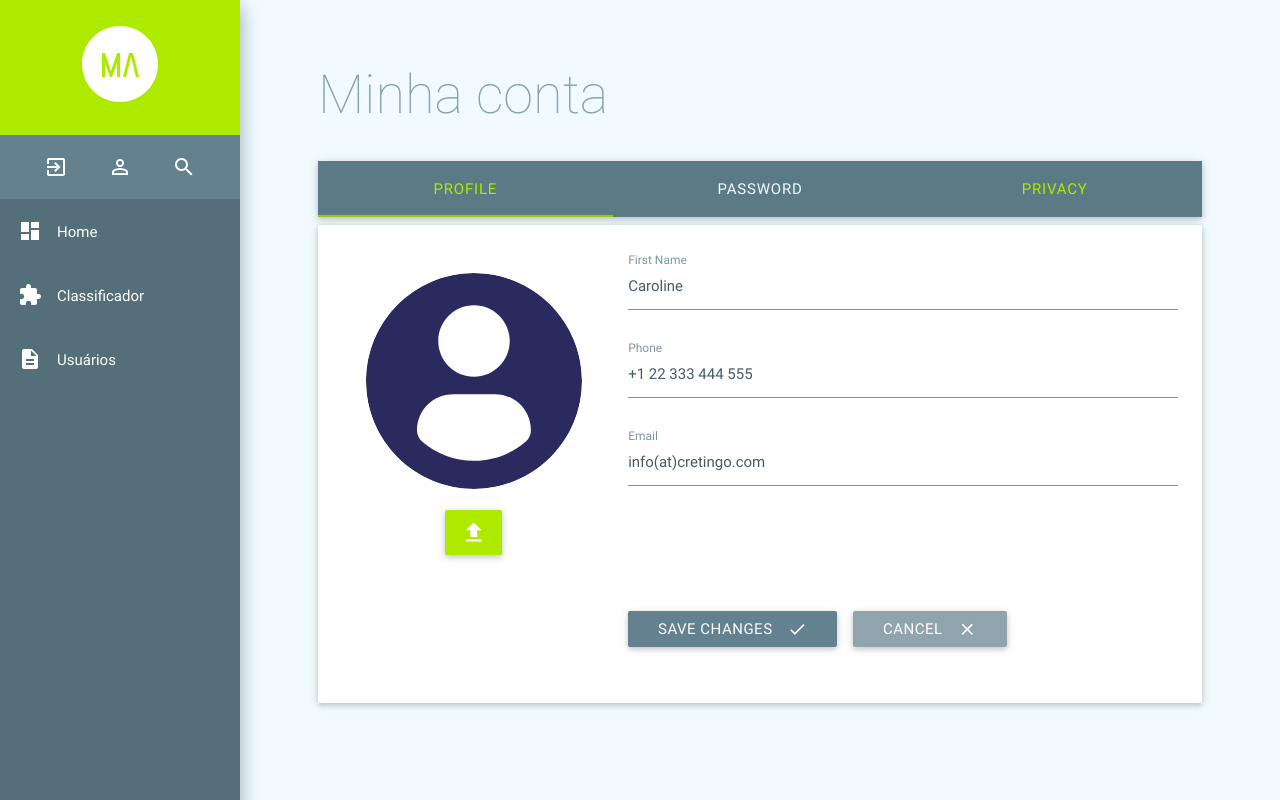
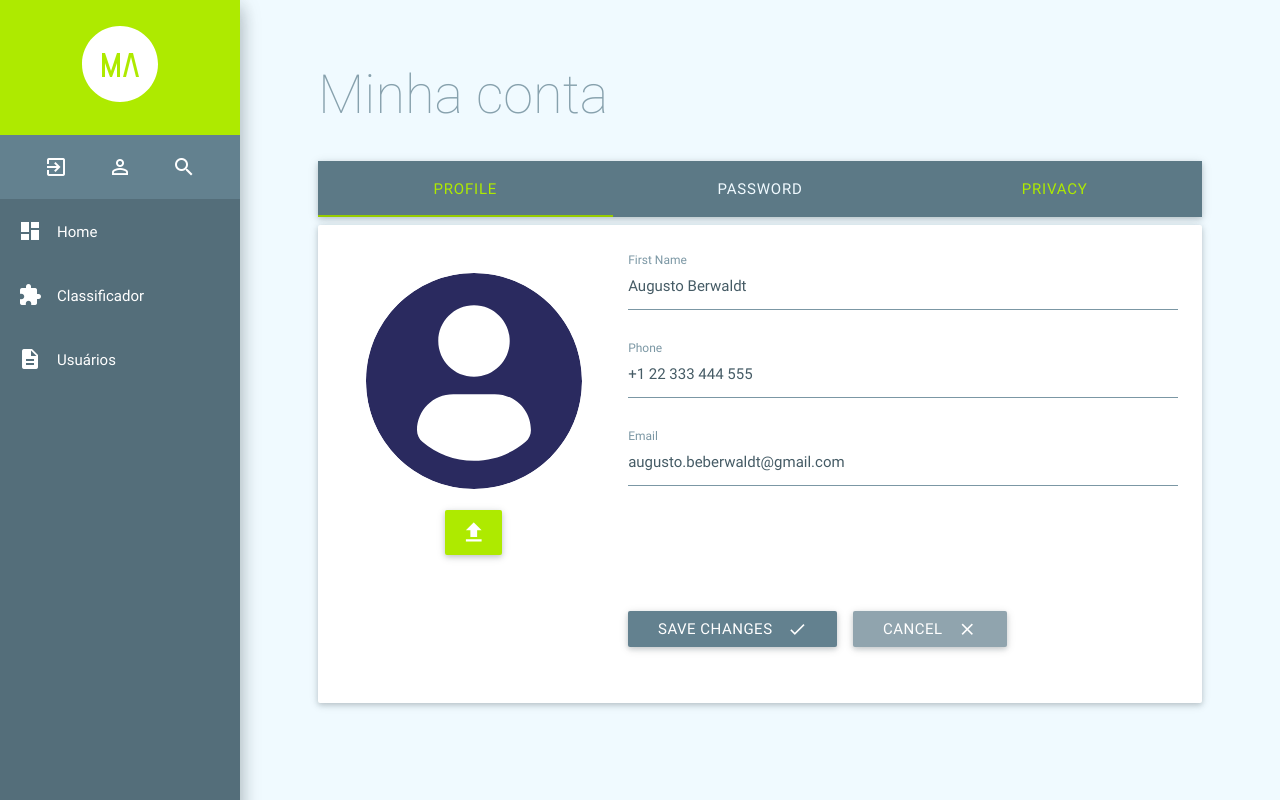
Before and after one commit to augustoberwaldt/skin-system, a Django app: page /app/account in a window 1280 px wide. Run offline with Django 3.2, Linux system fonts and the light colour scheme; a user stored in the database is signed in; some libraries are stand-ins or nearby versions.

Commit message:
FIX: ajusta profile

```diff
--- a/administrator/templates/account/elements/profile.html
+++ b/administrator/templates/account/elements/profile.html
@@ -6,7 +6,7 @@
 				<div class="col s12 m8 push-m4">
 				<!-- Personal info FIELDS -->
 					<div class="input-field">
-						<input id="first_name" type="text" class="validate" value="Caroline">
+						<input id="first_name" type="text" class="validate" value="{{ user.first_name }}">
 						<label for="first_name" class="active">First Name</label>
 					</div>
 					<div class="input-field">
@@ -14,7 +14,7 @@
 						<label for="phone" class="active">Phone</label>
 					</div>
 					<div class="input-field">
-						<input id="email" type="email" class="validate" value="info(at)cretingo.com">
+						<input id="email" type="email" class="validate" value="{{ user.email }}">
 						<label for="email" data-error="wrong" data-success="right" class="active">Email</label>
 					</div>
 
```
Also changed, not shown: db.sqlite3.
